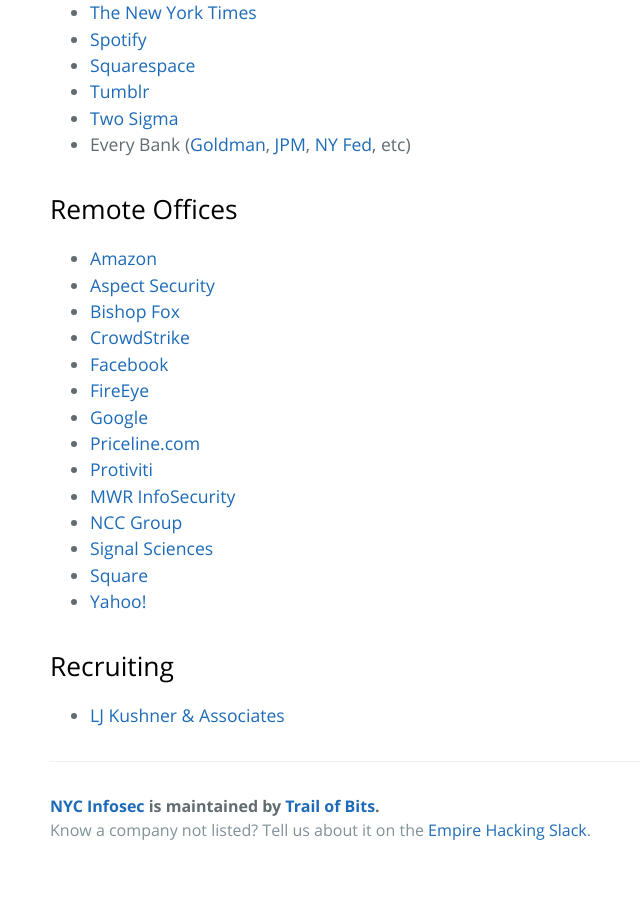
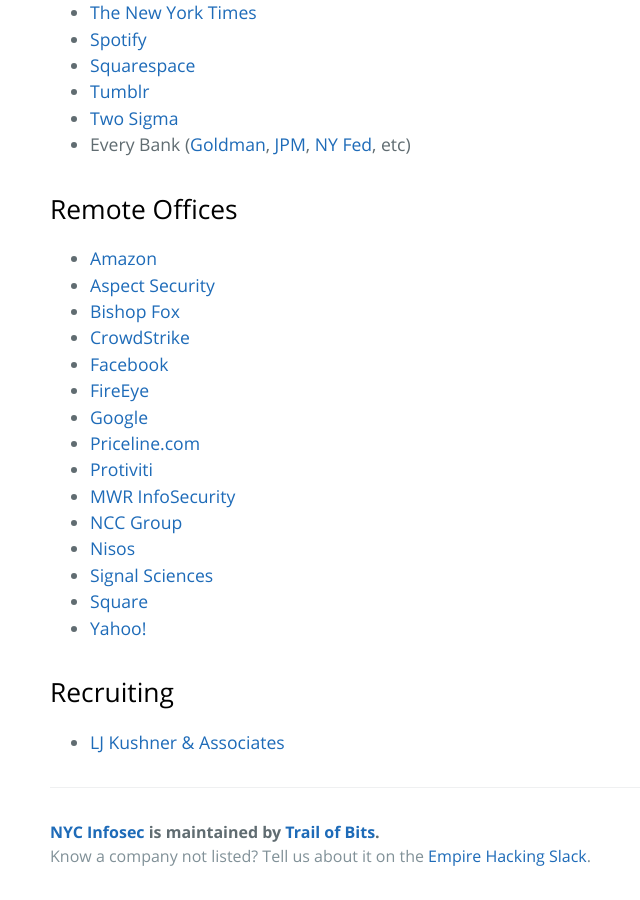
Before and after one commit to trailofbits/nyc-infosec, a Jekyll site: the page built from companies.md, in a window 1280 px wide and 900 px high, scrolled down 2422 px. Shown: the whole window, without its empty margins (174-814 px from the left). Built offline with Jekyll 4.4.1, drawn with Linux system fonts in a browser that asks for light colours; our own code applies the rules of GitHub Pages for plain Markdown files; before the commit the page ends 3296 px from its top, so only the background shows below that.

Commit message:
add nisos

```diff
--- a/companies.md
+++ b/companies.md
@@ -100,6 +100,7 @@
 * [Protiviti](https://www.protiviti.com/)
 * [MWR InfoSecurity](https://www.mwrinfosecurity.com/)
 * [NCC Group](https://www.nccgroup.trust/us/)
+* [Nisos](https://www.nisos.com/)
 * [Signal Sciences](https://www.signalsciences.com)
 * [Square](https://squareup.com/)
 * [Yahoo!](https://www.yahoo.com/)
```
